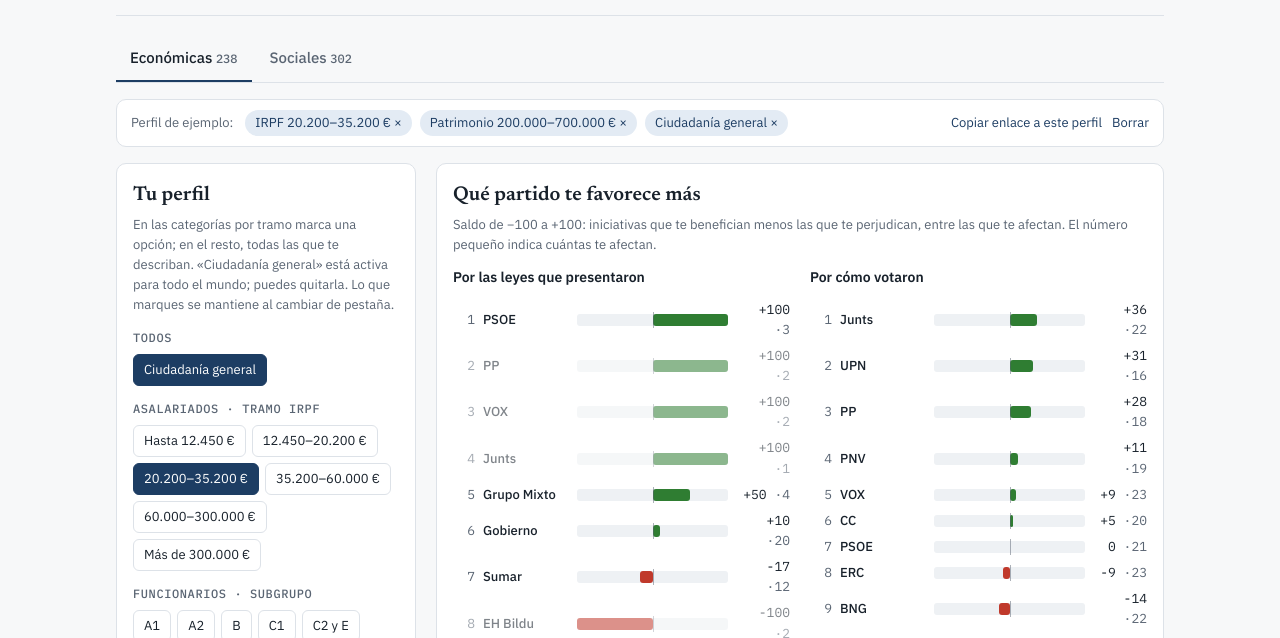
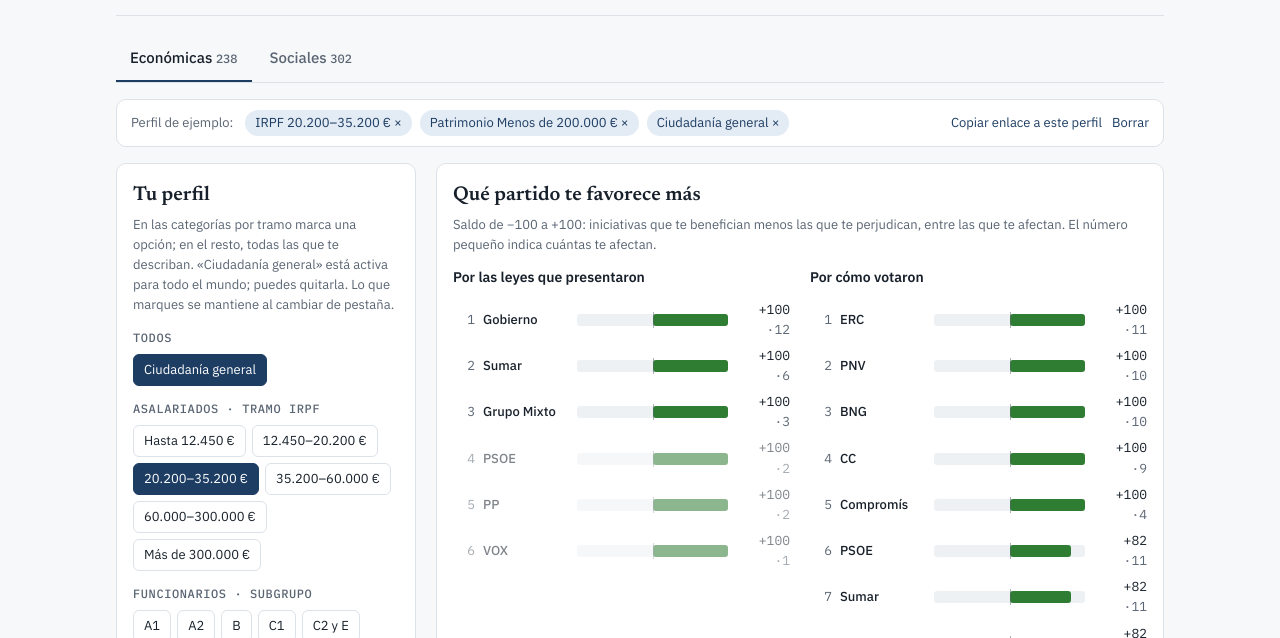
Before and after one commit to pablocarcaba/vota-bien, a plain HTML site: page site/index.html in a window 1280 px wide. Shown: the part 162-800 px from the top of the page. Drawn offline with Linux system fonts and the light colour scheme.

Commit message:
Perfil de ejemplo: patrimonio por debajo de 200.000 € (sin vivienda habitual)
Co-Authored-By: Claude Opus 5.5 <noreply@anthropic.com>

```diff
--- a/site/index.html
+++ b/site/index.html
@@ -202,7 +202,7 @@ try{
   if(q) q.split(',').filter(k=>LABEL[k]&&k!=='ciud').forEach(k=>state.sel.add(k));
 }catch(e){}
 let isExample = false;
-if(!state.sel.size){ state.sel.add('asal3'); state.sel.add('prop2'); isExample = true; }
+if(!state.sel.size){ state.sel.add('asal3'); state.sel.add('prop1'); isExample = true; }
 // ciudadanía activa salvo que el enlace diga c=0
 try{ if(new URLSearchParams(location.search).get('c')!=='0') state.sel.add('ciud'); }catch(e){ state.sel.add('ciud'); }
 
```
Also changed, not shown: site/template.html (+1 -1 lines), 1 other file.
